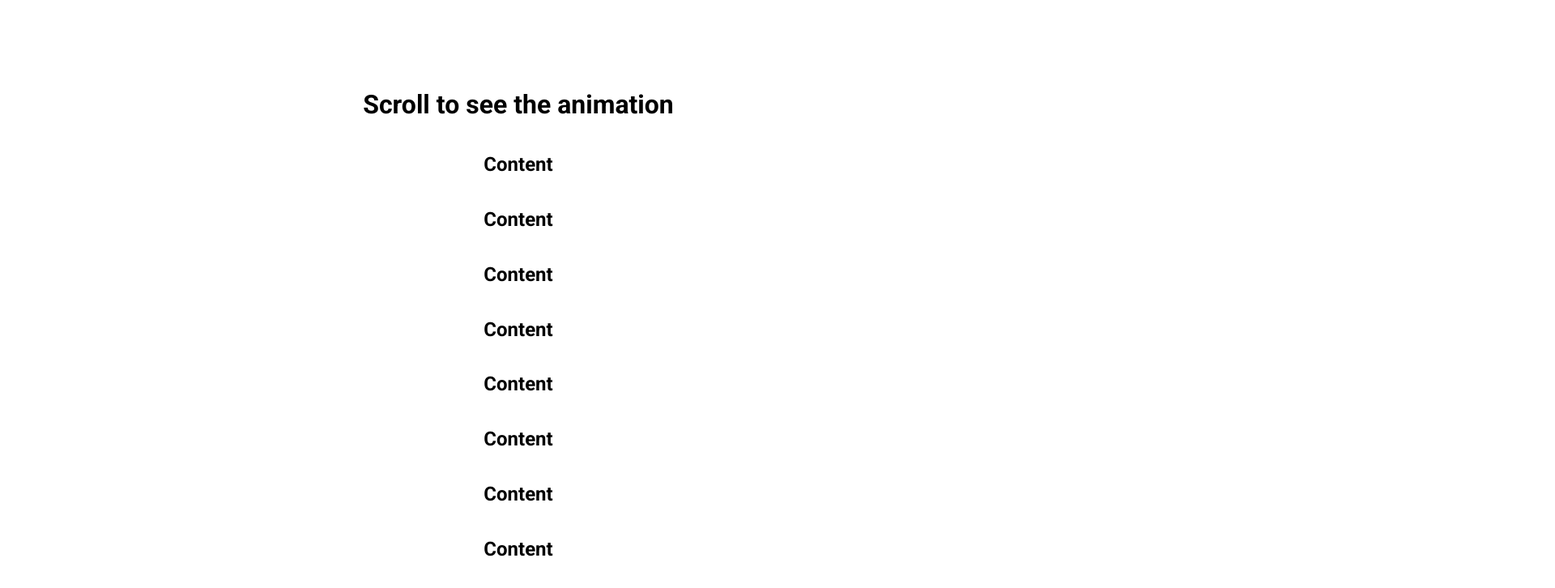
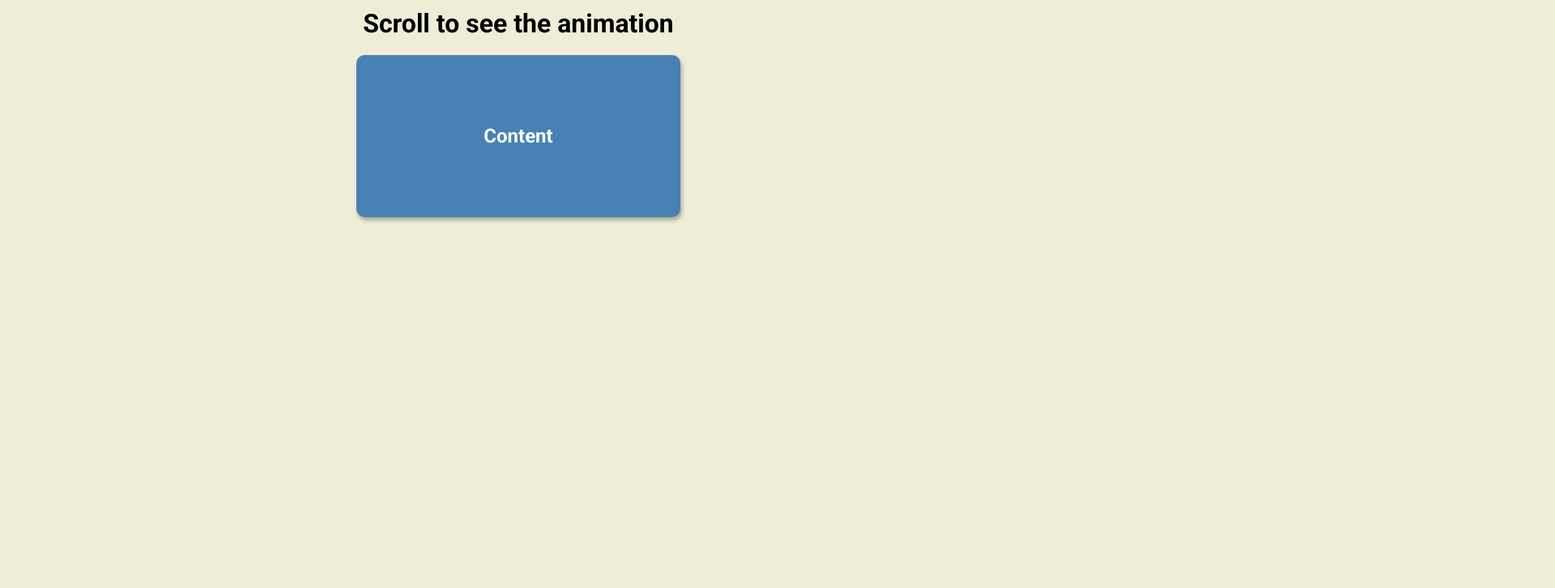
Before and after one commit to MaianneThornton/50in50_ScrollAnimation, a plain HTML site: page index.html in a window 1280 px wide. Shown: the top 726 px of the page at 81% size, 1920 px wide, since content can reach past the window. Drawn offline with Linux system fonts and the light colour scheme.

Commit message:
feat: inital style elements

```diff
--- a/index.html
+++ b/index.html
@@ -14,6 +14,8 @@
   </head>
   <body>
     <h1>Scroll to see the animation</h1>
+    <div class="box show"><h2>Content</h2></div>
+    <div class="box"><h2>Content</h2></div>
     <div class="box"><h2>Content</h2></div>
     <div class="box"><h2>Content</h2></div>
     <div class="box"><h2>Content</h2></div>
--- a/style.css
+++ b/style.css
@@ -5,12 +5,43 @@
 }
 
 body {
+  background-color: #efedd6;
   font-family: 'Roboto', sans-serif;
   display: flex;
   flex-direction: column;
   align-items: center;
   justify-content: center;
-    height: 100vh;
-    overflow: hidden;
   margin: 0;
 }
+
+h1 {
+  margin: 10px;
+}
+
+.box {
+  background-color: steelblue;
+  color: #fff;
+  display: flex;
+  align-items: center;
+  justify-content: center;
+  width: 400px;
+  height: 200px;
+  margin: 10px;
+  border-radius: 10px;
+  /* syntax: offset, offset, blur, color */
+  box-shadow: 2px 4px 5px rgba(0, 0, 0, 0.3);
+  /* set to 400% so it doesn't show on wide screens */
+  transform: translateX(400%);
+  transition: transform 0.4s ease;
+}
+
+/* moves all the even boxes to the left side */
+.box:nth-of-type(even){
+  transform: translateX(-400%);
+
+}
+
+.box.show {
+  /* 0 is the default (aka in the center) */
+  transform: translateX(0);
+}
```
Lines whose indentation alone changed are shown as unchanged.
